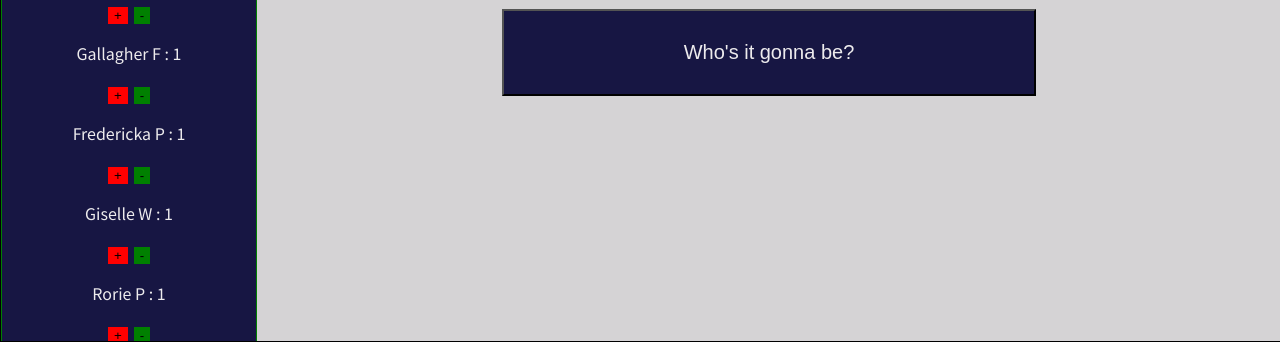
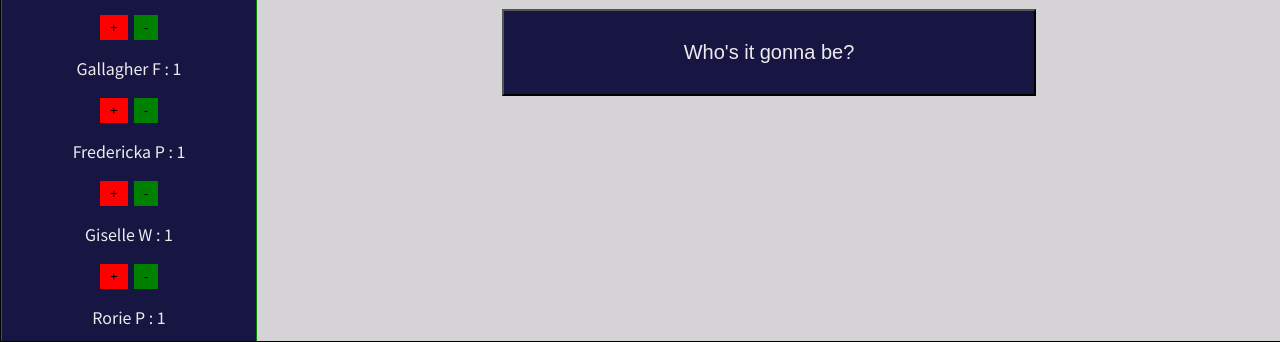
Before and after one commit to jakeegbert04/javascript-capstone, a plain HTML site: page index.html in a window 1280 px wide. Shown: the part 460-802 px from the top of the page. Drawn offline with Linux system fonts and the light colour scheme.

Commit message:
figured out buttons

```diff
--- a/script.js
+++ b/script.js
@@ -8,16 +8,18 @@ function fetchUrl() {
     console.error(error)
   }
 }
-console.log(fetchUrl())
+// console.log(fetchUrl())
 
+const userArray = []
 function usersArray(user) {
-  const userArray = []
-  for(let i = 0; i < user.length; i++) {
-    userArray.push(user)
+  userArray.push(user)
+  // console.log(userArray)
+}
 
-  }
-  console.log(userArray)
-}
+// const data = fetch("MOCK_DATA.json", {})
+// .then(res => res.json())
+// // .then(data =>  console.log(data))
+// .catch(err => console.log(err))
 
 
 
@@ -26,13 +28,13 @@ function capsName(firstName, lastName) {
 }
 
 function addToPage(fullName) {
+  const nameNode = document.createTextNode(`${fullName} : `)
+  const weightNum = document.createTextNode("1")
   const users = document.getElementById("users-wrapper")
   const nameDiv = document.createElement("div")
   const buttonDiv = document.createElement("div")
   const namePara = document.createElement("p")
   const weightSpan = document.createElement("span")
-  const nameNode = document.createTextNode(`${fullName} : `)
-  const weightNum = document.createTextNode("1")
   const add = document.createTextNode("+")
   const minus = document.createTextNode("-")
   const buttonAdd = document.createElement("button")
@@ -44,6 +46,7 @@ function addToPage(fullName) {
   namePara.appendChild(nameNode)
   namePara.append(weightSpan)
   weightSpan.appendChild(weightNum)
+  weightSpan.classList.add("user-weight")
   nameDiv.classList.add("all-users")
   users.appendChild(nameDiv)
 
@@ -53,46 +56,62 @@ function addToPage(fullName) {
   buttonDiv.appendChild(buttonAdd)
   buttonDiv.appendChild(buttonMinus)
   buttonAdd.appendChild(add)
+  buttonAdd.classList.add("click-add")
+  // buttonAdd.onclick = update
   buttonMinus.appendChild(minus)
   users.appendChild(nameDiv)
 
+
+  // var updateButton = buttonAdd.addEventListener("click", function(e) {
+    //   e.target.parentElement.parentElement.firstChild.firstElementChild.innerText++
+    // })
+
+  }
+
+  function weight(user) {
+  const userWeight = document.querySelector("span")
+  userWeight.addEventListener("click", function(e) {
+
+  })
+  user["weight"] = userWeight
+  console.log(user)
+    const updateWeight = user.weight = user.weight ++
 }
 
-// function usersArray(users){
-//   const usersArray = []
-//   for(const i in users) {
-//     usersArray.push(users)
-//   }
-//   console.log(usersArray)
-// }
 
+function seperateName(user) {
+    // createElements
+    // create text nodes
 
-// seperateNames()
-// Focus on driving logic
-//
+    const nameNode = (`${capsName(user.first_name, user.last_name)}`)
+    console.log(nameNode)
+
+    // addClick.addEventListener("click", updateWeight)
+
+    addToPage(nameNode)
+}
 
 async function main() {
-  const data = await fetchUrl()
-  // const userFrag = new DocumentFragment();
+    const data = await fetchUrl()
+    data.forEach(user => {
+      seperateName(user)
+      weight(user)
+    })
 
-  data.forEach(user => {
-    // createElements
-    // create text nodes
-    const nameNode = (`${capsName(user.first_name, user.last_name)}`)
-    // console.log(nameNode)
-
-    addToPage(nameNode)
+    // const userFrag = new DocumentFragment();
+    // console.log(data)
 
     // userFrag.appendChild(nameNode)
-    usersArray(nameNode)
+    // usersArray(nameNode)
     // return nameNode
-  })
 
+    return data
   // parentEl.appendChild(userFrag)
 }
 
 main()
 
+// console.log(document.getElementsByClassName())
 
 // async main() -> control flow of app
  // getData()
--- a/styles/sidbar/sidbar.scss
+++ b/styles/sidbar/sidbar.scss
@@ -35,14 +35,17 @@
       background-color: rgb(23 22 67);
 
       button {
+        // display: flex;
+        // flex-direction: row;
         background-color: red;
         border: none;
         outline: none;
-        margin: 0px 3px;
+        padding: 5px 10px;
+        margin: 0 3px;
 
         &:last-child {
           background-color: green;
-          margin: 0px 3px;
+
         }
         &:hover {
           cursor: pointer;
```
Also changed, not shown: styles/sidbar/sidbar.css, 1 other file.
